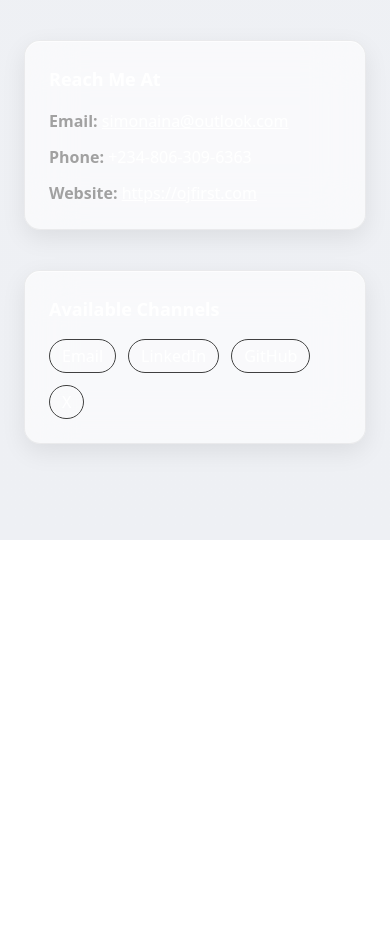
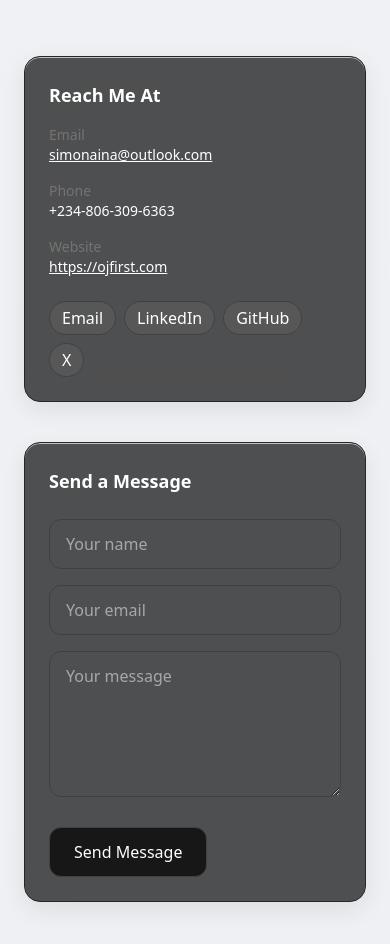
Before and after one commit to Ojfirst/simon-portfolio, a Next.js app: page / in a window 390 px wide. Shown: the part 8852-9796 px from the top of the page. Before the commit the page ends 9392 px from the top, so only its background shows below. Built offline with nearby package versions, Linux system fonts and the light colour scheme.

Commit message:
UI: Add contact form to contact section

```diff
--- a/src/app/layout.tsx
+++ b/src/app/layout.tsx
@@ -1,5 +1,6 @@
 import "./globals.css"
 import type { Metadata } from "next"
+import { Toaster } from "sonner";
 import { JsonLd } from "@/components/seo/json-ld"
 import { personSchema } from '@/lib/schema/person.schema';
 import { websiteSchema } from "@/lib/schema/website.schema";
@@ -109,6 +110,7 @@ export default function RootLayout({
         <ThemeProvider attribute="class" defaultTheme='system' enableSystem={false}>
           <Header />
           <main className="pt-28">{children}</main>
+          <Toaster richColors position="bottom-right" />
         </ThemeProvider>
       </body>
     </html>
--- a/src/components/contact/contact-section.tsx
+++ b/src/components/contact/contact-section.tsx
@@ -3,63 +3,196 @@
 import { JsonLd } from "@/components/seo/json-ld"
 import { contactSchema } from "@/lib/schema/contact-schema"
 import { useTheme } from "next-themes"
+import { motion } from "framer-motion"
+import { toast } from "sonner"
+import { useState } from "react"
 
 export function ContactSection() {
   const { theme } = useTheme()
 
-  // Theme-aware tokens
+  // 🔁 Theme-aware tokens (MANDATORY RULE)
   const textColor = theme === "light" ? "text-neutral-900" : "text-white"
-  const subTextColor = theme === "light" ? "text-neutral-700" : "text-neutral-400"
+  const subTextColor =
+    theme === "light" ? "text-neutral-700" : "text-neutral-400"
+  const mutedText =
+    theme === "light" ? "text-neutral-600" : "text-neutral-500"
   const badgeBg = theme === "light" ? "bg-white/40" : "bg-white/5"
-  const badgeBorder = theme === "light" ? "border-neutral-400/40" : "border-neutral-700"
+  const badgeBorder =
+    theme === "light" ? "border-neutral-400/40" : "border-neutral-700"
+
+  const panelBg =
+    theme === "light"
+      ? "bg-white/60 border-neutral-300"
+      : "bg-neutral-950/70 border-neutral-800"
+
+  // ------------------------
+  // FORM STATE
+  // ------------------------
+  const [form, setForm] = useState({
+    name: "",
+    email: "",
+    message: "",
+  })
+  const [loading, setLoading] = useState(false)
+
+  function handleChange(
+    e: React.ChangeEvent<HTMLInputElement | HTMLTextAreaElement>
+  ) {
+    setForm({ ...form, [e.target.name]: e.target.value })
+  }
+
+  function validate() {
+    if (!form.name.trim()) return "Name is required"
+    if (!form.email.includes("@")) return "Valid email required"
+    if (form.message.length < 10)
+      return "Message should be at least 10 characters"
+    return null
+  }
+
+  async function handleSubmit(e: React.FormEvent) {
+    e.preventDefault()
+
+    const error = validate()
+    if (error) {
+      toast.error(error)
+      return
+    }
+
+    setLoading(true)
+
+    // Simulated submission (replace with API later)
+    setTimeout(() => {
+      setLoading(false)
+      setForm({ name: "", email: "", message: "" })
+      toast.success("Message sent successfully 🚀")
+    }, 1200)
+  }
 
   return (
     <section id="contact" className="max-w-7xl mx-auto px-6 py-24">
       <JsonLd schema={contactSchema} />
 
-      <header className="mb-12">
-        <h2 className={`text-3xl font-semibold ${textColor}`}>Contact & Availability</h2>
-        <p className={`${subTextColor} max-w-2xl`}>
-          I’m open to collaborations, consulting, and full-time opportunities in automotive and software systems.
+      {/* HEADER */}
+      <motion.header
+        className="mb-14"
+        initial={{ opacity: 0, y: 15 }}
+        whileInView={{ opacity: 1, y: 0 }}
+        viewport={{ once: true }}
+      >
+        <h2 className={`text-3xl font-semibold ${textColor}`}>
+          Contact & Availability
+        </h2>
+        <p className={`${subTextColor} max-w-2xl mt-2`}>
+          Open to senior roles, consulting, and system-level collaboration across
+          automotive and software platforms.
         </p>
-      </header>
+      </motion.header>
 
-      <div className="grid grid-cols-1 md:grid-cols-2 gap-10">
-        <div className="glass rounded-2xl p-6 border backdrop-blur-xl">
-          <h3 className={`text-lg font-semibold ${textColor} mb-4`}>Reach Me At</h3>
-          <ul className="space-y-3">
+      <div className="grid grid-cols-1 lg:grid-cols-3 gap-10">
+        {/* LEFT — CONTACT DETAILS */}
+        <motion.div
+          className={`glass rounded-2xl border backdrop-blur-xl p-6 ${panelBg}`}
+          whileHover={{ scale: 1.02 }}
+          transition={{ type: "spring", stiffness: 250 }}
+        >
+          <h3 className={`text-lg font-semibold ${textColor} mb-4`}>
+            Reach Me At
+          </h3>
+
+          <ul className="space-y-4 text-sm">
             <li>
-              <strong className={`${subTextColor}`}>Email:</strong>{" "}
-              <a href={`mailto:${contactSchema.email}`} className={`underline ${textColor}`}>
-                {contactSchema.email.replace("mailto:", "")}
-              </a>
+              <span className={mutedText}>Email</span>
+              <div>
+                <a
+                  href={`mailto:${contactSchema.email}`}
+                  className={`underline ${textColor} hover:opacity-80`}
+                >
+                  {contactSchema.email.replace("mailto:", "")}
+                </a>
+              </div>
             </li>
+
             <li>
-              <strong className={`${subTextColor}`}>Phone:</strong>{" "}
-              <span className={textColor}>{contactSchema.telephone}</span>
+              <span className={mutedText}>Phone</span>
+              <div className={textColor}>{contactSchema.telephone}</div>
             </li>
+
             <li>
-              <strong className={`${subTextColor}`}>Website:</strong>{" "}
-              <a href={contactSchema.url} className={`underline ${textColor}`} target="_blank">
-                {contactSchema.url}
-              </a>
+              <span className={mutedText}>Website</span>
+              <div>
+                <a
+                  href={contactSchema.url}
+                  target="_blank"
+                  className={`underline ${textColor} hover:opacity-80`}
+                >
+                  {contactSchema.url}
+                </a>
+              </div>
             </li>
           </ul>
-        </div>
 
-        <div className="glass rounded-2xl p-6 border backdrop-blur-xl">
-          <h3 className={`text-lg font-semibold ${textColor} mb-4`}>Available Channels</h3>
-          <div className="flex flex-wrap gap-3">
+          <div className="flex flex-wrap gap-2 mt-6">
             {contactSchema.contactPoint.map((cp) => (
-              <span
+              <motion.span
                 key={cp.contactType}
+                whileHover={{ scale: 1.05 }}
                 className={`px-3 py-1 rounded-full border ${badgeBorder} ${badgeBg} ${textColor}`}
               >
                 {cp.contactType}
-              </span>
+              </motion.span>
             ))}
           </div>
-        </div>
+        </motion.div>
+
+        {/* RIGHT — CONTACT FORM */}
+        <motion.form
+          onSubmit={handleSubmit}
+          className={`glass rounded-2xl border backdrop-blur-xl p-6 lg:col-span-2 ${panelBg}`}
+          initial={{ opacity: 0, y: 20 }}
+          whileInView={{ opacity: 1, y: 0 }}
+          viewport={{ once: true }}
+        >
+          <h3 className={`text-lg font-semibold ${textColor} mb-6`}>
+            Send a Message
+          </h3>
+
+          <div className="grid grid-cols-1 md:grid-cols-2 gap-4 mb-4">
+            <input
+              name="name"
+              placeholder="Your name"
+              value={form.name}
+              onChange={handleChange}
+              className={`rounded-xl px-4 py-3 bg-transparent border ${badgeBorder} ${textColor}`}
+            />
+
+            <input
+              name="email"
+              placeholder="Your email"
+              value={form.email}
+              onChange={handleChange}
+              className={`rounded-xl px-4 py-3 bg-transparent border ${badgeBorder} ${textColor}`}
+            />
+          </div>
+
+          <textarea
+            name="message"
+            placeholder="Your message"
+            rows={5}
+            value={form.message}
+            onChange={handleChange}
+            className={`w-full rounded-xl px-4 py-3 bg-transparent border ${badgeBorder} ${textColor}`}
+          />
+
+          <motion.button
+            type="submit"
+            disabled={loading}
+            whileHover={{ scale: 1.03 }}
+            whileTap={{ scale: 0.97 }}
+            className={`mt-6 px-6 py-3 rounded-xl border text-white bg-neutral-900 ${badgeBorder} hover:bg-neutral-800`}
+          >
+            {loading ? "Sending…" : "Send Message"}
+          </motion.button>
+        </motion.form>
       </div>
     </section>
   )
--- a/src/components/projects/projects-section.tsx
+++ b/src/components/projects/projects-section.tsx
@@ -124,7 +124,7 @@ export function ProjectsConsole() {
                 <motion.a
                   href={active.liveUrl}
                   target="_blank"
-                  className={`flex items-center gap-2 px-5 py-3 rounded-xl border ${badgeBorder} ${badgeBg} ${textColor}`}
+                  className={`flex items-center gap-2 px-5 py-3 rounded-xl border bg-neutral-900 ${badgeBorder} text-white hover:bg-neutral-800`}
                   whileHover={{ scale: 1.03 }}
                   whileTap={{ scale: 0.97 }}
                 >
```
